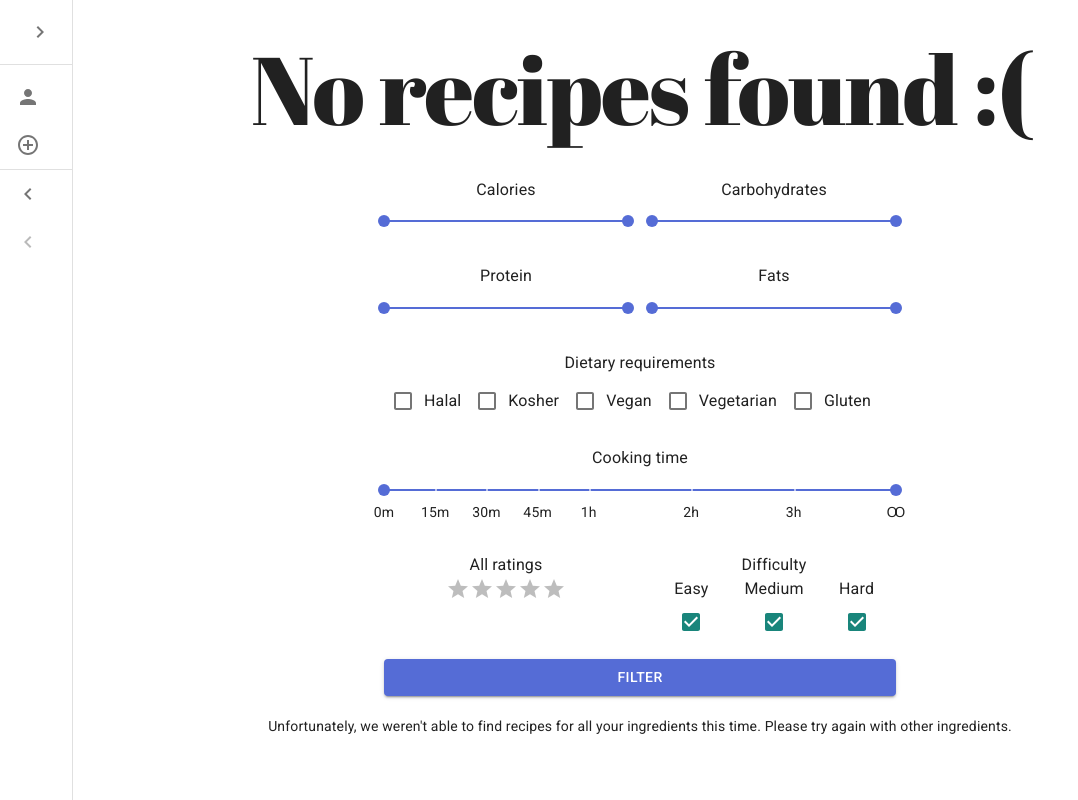
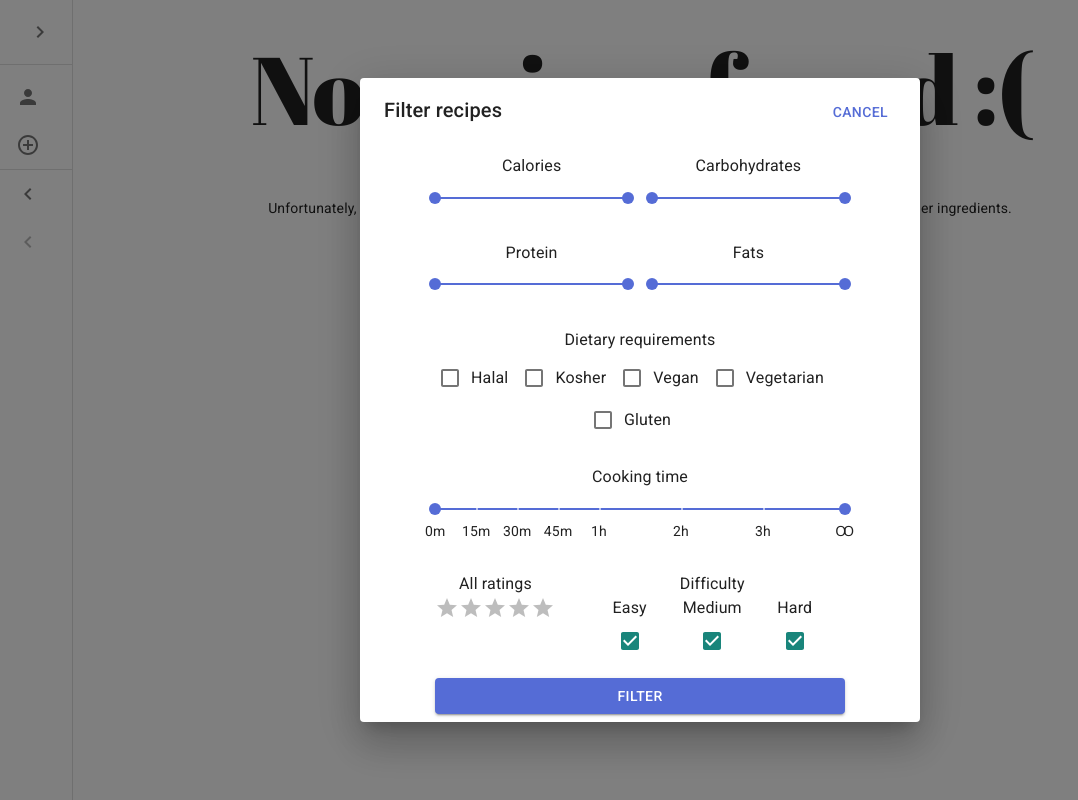
Before and after one commit to GuolinY/ImperialReallySMARTFoodAPP, a Next.js app: page /valid-recipes in a window 1280 px wide. Shown: the whole page, without its empty margins (0-1078 px from the left). Built offline with nearby package versions, Linux system fonts and the light colour scheme.

Commit message:
Add filter dialog

```diff
--- a/components/RecipeFilter.jsx
+++ b/components/RecipeFilter.jsx
@@ -267,7 +267,7 @@ export default function Filter({
                 marks={time_marks}
               />
             </Grid>
-            <Grid item xs={12} sm={6}>
+            <Grid item xs={12} sm={4}>
               <Typography component="legend">
                 {values.min_rating == 5
                   ? "5 stars only"
@@ -283,7 +283,7 @@ export default function Filter({
                 }}
               />
             </Grid>
-            <Grid item xs={12} sm={6}>
+            <Grid item xs={12} sm={8}>
               <Typography component="legend">Difficulty</Typography>
               <FormGroup row style={{ justifyContent: "center" }}>
                 <FormControlLabel
--- a/pages/valid-recipes.jsx
+++ b/pages/valid-recipes.jsx
@@ -3,7 +3,19 @@ import ReactDOM from "react-dom";
 import PropTypes from "prop-types";
 import Layout from "../components/_Layout";
 import { useRouter } from "next/router";
-import { Grid, Typography, Container } from "@material-ui/core";
+import {
+  Grid,
+  Typography,
+  Container,
+  Modal,
+  Dialog,
+  DialogActions,
+  DialogContent,
+  DialogContentText,
+  DialogTitle,
+  TextField,
+  Button,
+} from "@material-ui/core";
 import { makeStyles } from "@material-ui/core/styles";
 import Masonry from "react-masonry-css";
 import axios from "axios";
@@ -34,6 +46,12 @@ const useStyles = makeStyles((theme) => ({
       width: "100%",
     },
   },
+  filterDialogTitle: {
+    display: "flex",
+    justifyContent: "space-between",
+    margin: 0,
+    padding: theme.spacing(2, 3),
+  },
 }));
 
 export default function ValidRecipes() {
@@ -43,6 +61,7 @@ export default function ValidRecipes() {
   const ingredients = useIngredients();
   const [loading, setLoading] = useState(true);
   const [recipes, setRecipes] = useState({ id: -1 });
+  const [openFilter, setOpenFilter] = useState(true);
 
   const breakpoints = {
     default: 4,
@@ -91,6 +110,8 @@ export default function ValidRecipes() {
     );
   };
 
+  const closeFilter = () => setOpenFilter(false);
+
   return (
     <Layout title="Recipes you can make..." validRecipes>
       <Typography className={classes.title} variant="h1" gutterBottom>
@@ -100,7 +121,27 @@ export default function ValidRecipes() {
           ? `Recipes you can make...`
           : `No recipes found :(`}
       </Typography>
-      <RecipeFilter />
+      <Dialog
+        open={openFilter}
+        onClose={closeFilter}
+        aria-labelledby="filter-modal"
+      >
+        <div id="form-dialog-title" className={classes.filterDialogTitle}>
+          <Typography variant="h6">Filter recipes</Typography>
+          <Button onClick={closeFilter} color="primary">
+            Cancel
+          </Button>
+        </div>
+        <DialogContent
+          style={{
+            justifyContent: "center",
+            textAlign: "center",
+            display: "flex",
+          }}
+        >
+          <RecipeFilter />
+        </DialogContent>
+      </Dialog>
       <Container style={{ marginTop: 20 }}>
         {loading ? (
           <LoadingRecipe />
```
